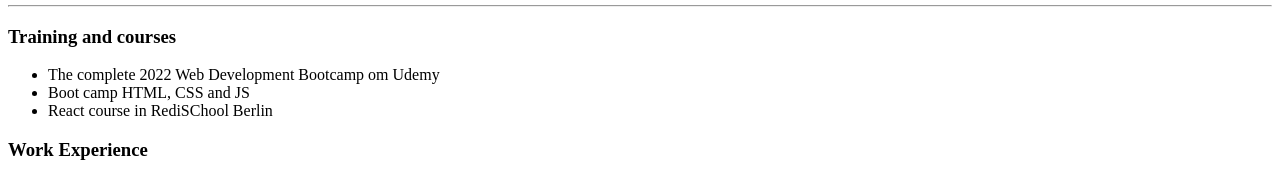
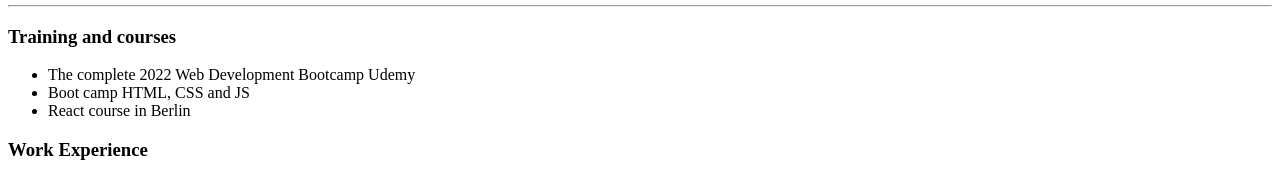
Before and after one commit to Tarek719/Personal-Web-Site-with-HTML, a plain HTML site: page index.html in a window 1280 px wide. Shown: the part 357-527 px from the top of the page. Drawn offline with Linux system fonts and the light colour scheme.

Commit message:
Update index.html

```diff
--- a/index.html
+++ b/index.html
@@ -22,9 +22,9 @@
   <hr>
   <h3>Training and courses</h3>
   <ul>
-    <li>The complete 2022 Web Development Bootcamp om Udemy</li>
+    <li>The complete 2022 Web Development Bootcamp Udemy</li>
     <li>Boot camp HTML, CSS and JS</li>
-    <li>React course in RediSChool Berlin</li>
+    <li>React course in  Berlin</li>
   </ul>
   <h3>Work Experience</h3>
   <table cellspacing="20">
```
